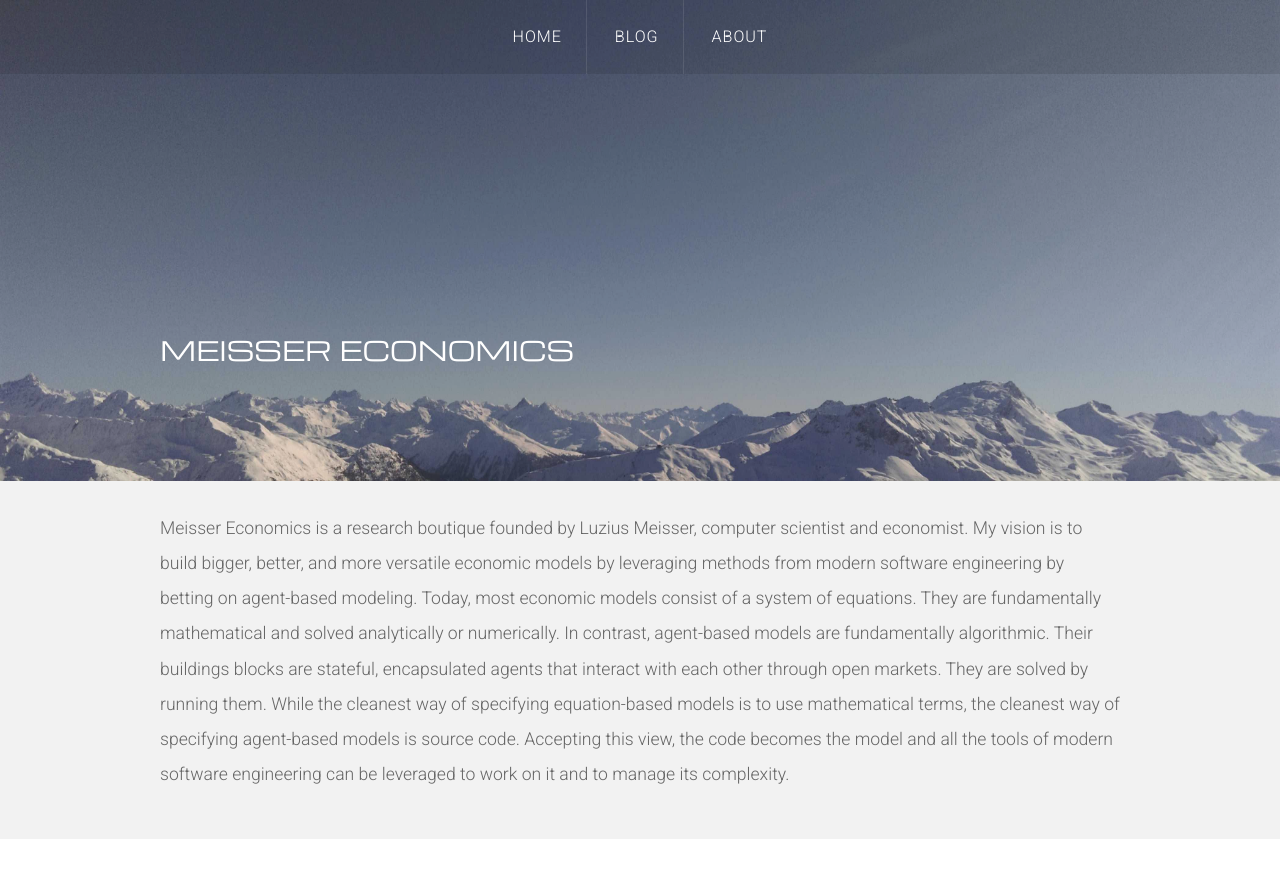
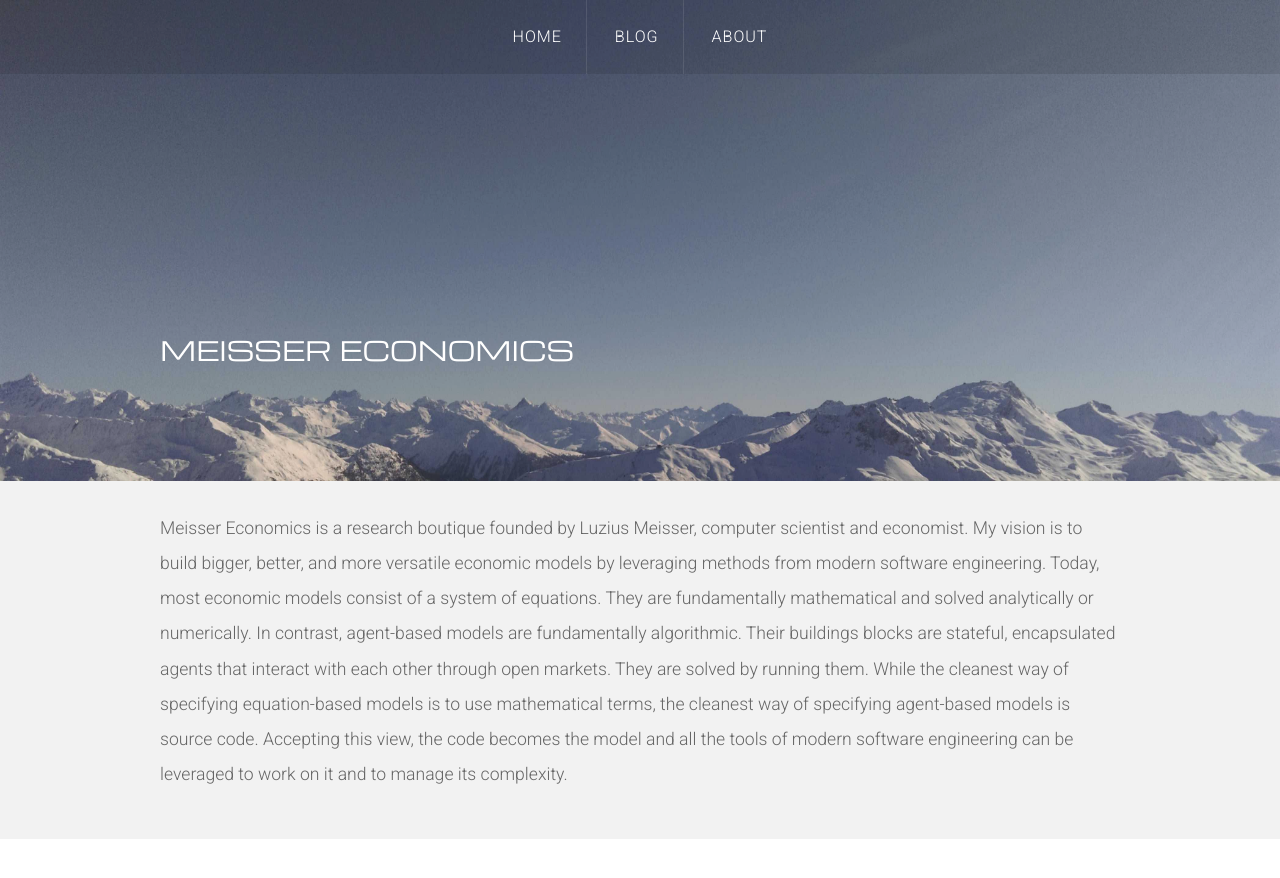
Before and after one commit to meisserecon/www, a Jekyll site: the page built from index.html, in a window 1280 px wide and 900 px high. Shown: the top 878 px of the window. Built offline with Jekyll 4.4.1, drawn with Linux system fonts in a browser that asks for light colours; nearby versions of some CDN libraries; library files that are not in the unit come from our copies; the list of posts is cut into pages by our own code; comment, search, counter and statistics services are not loaded.

Commit message:
front page wording

```diff
--- a/index.html
+++ b/index.html
@@ -7,7 +7,7 @@ layout: default
 		<!--<header>
 			<h2>Welcome to Linear</h2>
 		</header>-->
-		<p>Meisser Economics is a research boutique founded by Luzius Meisser, computer scientist and economist. My vision is to build bigger, better, and more versatile economic models by leveraging methods from modern software engineering by betting on agent-based modeling. Today, most economic models consist of a system of equations. They are fundamentally mathematical and solved analytically or numerically. In contrast, agent-based models are fundamentally algorithmic. Their buildings blocks are stateful, encapsulated agents that interact with each other through open markets. They are solved by running them. While the cleanest way of specifying equation-based models is to use mathematical terms, the cleanest way of specifying agent-based models is source code. Accepting this view, the code becomes the model and all the tools of modern software engineering can be leveraged to work on it and to manage its complexity.</p>
+		<p>Meisser Economics is a research boutique founded by Luzius Meisser, computer scientist and economist. My vision is to build bigger, better, and more versatile economic models by leveraging methods from modern software engineering. Today, most economic models consist of a system of equations. They are fundamentally mathematical and solved analytically or numerically. In contrast, agent-based models are fundamentally algorithmic. Their buildings blocks are stateful, encapsulated agents that interact with each other through open markets. They are solved by running them. While the cleanest way of specifying equation-based models is to use mathematical terms, the cleanest way of specifying agent-based models is source code. Accepting this view, the code becomes the model and all the tools of modern software engineering can be leveraged to work on it and to manage its complexity.</p>
 	</div>
 </div>
 
```
